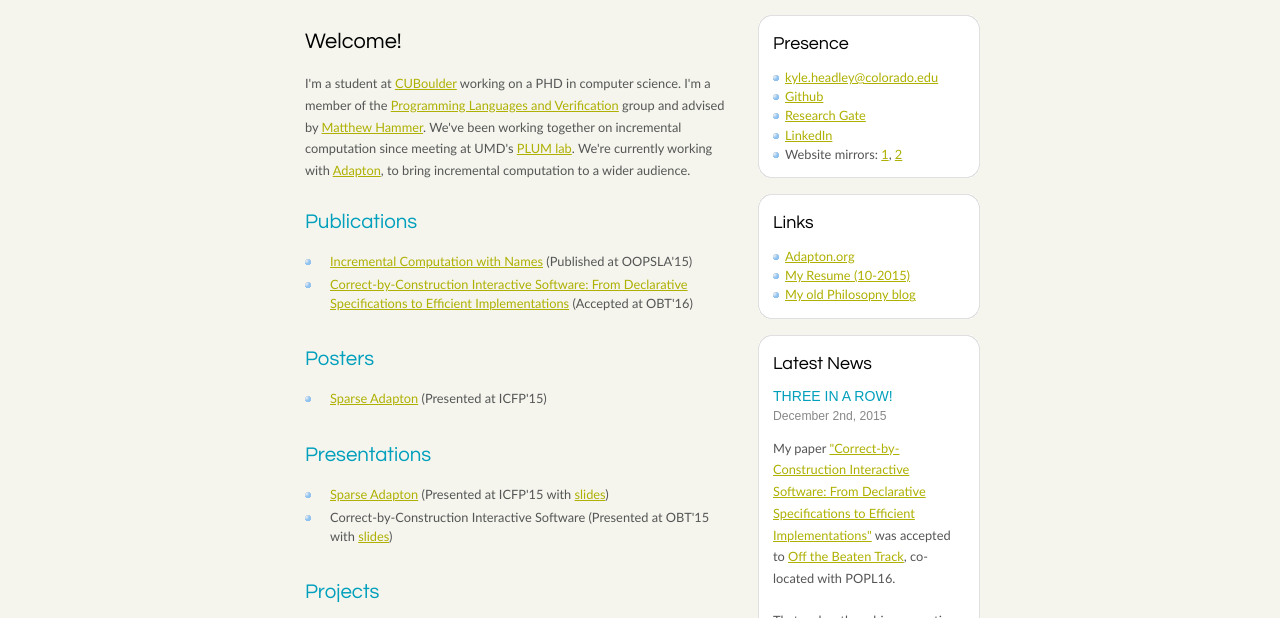
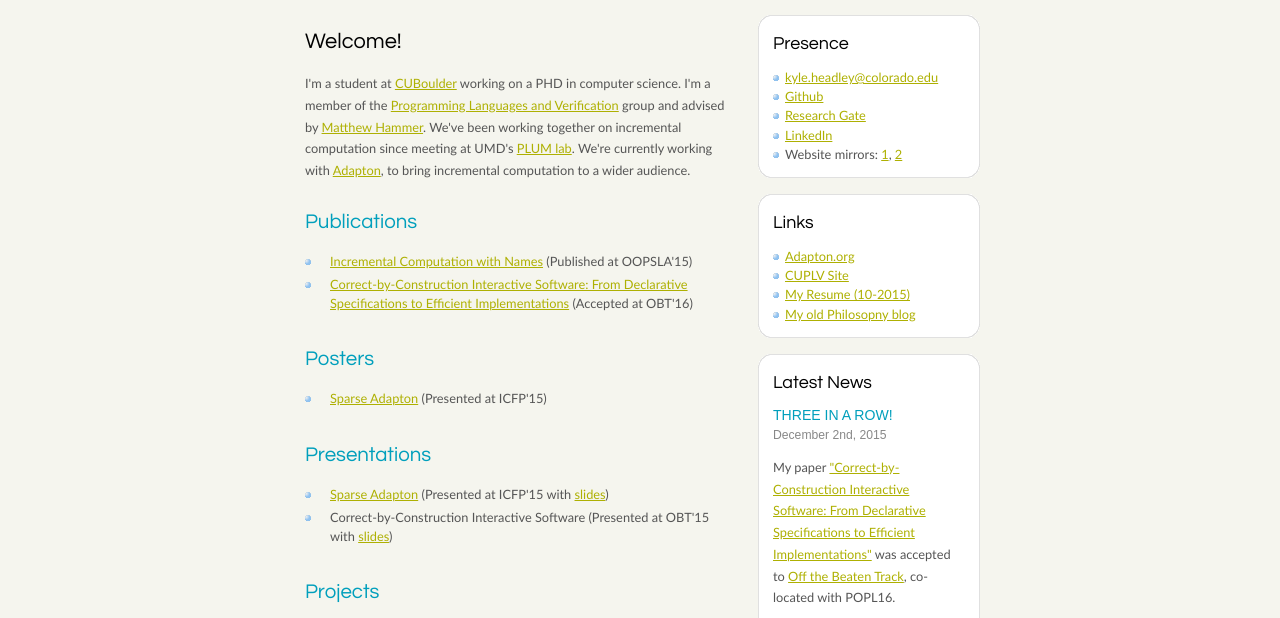
Before and after one commit to kyleheadley/PHDWebsite, a plain HTML site: page index.html in a window 1280 px wide. Shown: the part 182-800 px from the top of the page. Drawn offline with Linux system fonts and the light colour scheme.

Commit message:
another link

```diff
--- a/index.html
+++ b/index.html
@@ -60,6 +60,7 @@
             <h3>Links</h3>
             <ul>
               <li><a href="http://adapton.org">Adapton.org</a></li>
+              <li><a href="http://pl.cs.colorado.edu">CUPLV Site</a></li>
               <li><a href="Resume-Kyle10-15.pdf">My Resume (10-2015)</a></li>
               <li><a href="https://www.bestthinking.com/thinkers/kyle-headley">My old Philosopny blog</a></li>
             </ul>
```
